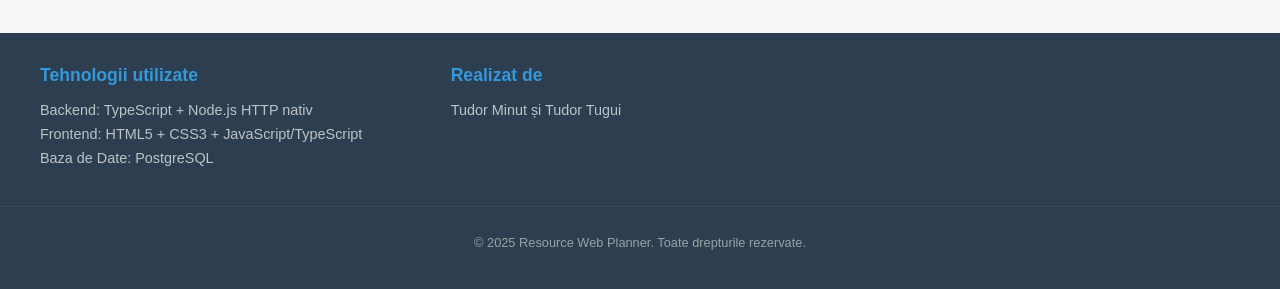
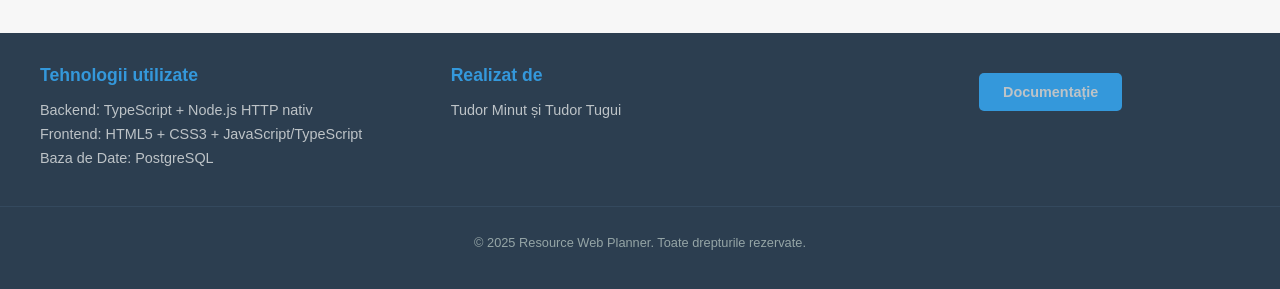
Before and after one commit to TudorMinut/T-n-T_Inventory_management_system, a website: page frontend/dashboard.html in a window 1280 px wide. Shown: the part 701-990 px from the top of the page. Drawn offline with Linux system fonts and the light colour scheme; files that its build step writes are made by us from their sources; no server answers; sample sign-in values are in the browser's storage.

Commit message:
buton documentatie

```diff
--- a/frontend/dashboard.html
+++ b/frontend/dashboard.html
@@ -100,6 +100,7 @@
             </div>
             <div class="footer-section"
                 style="display: flex; flex-direction: column; align-items: center; justify-content: center;">
+                <a href="/README.md" class="documentation-btn" target="_blank">Documentație</a>
             </div>
         </div>
         <div class="footer-bottom">
```
